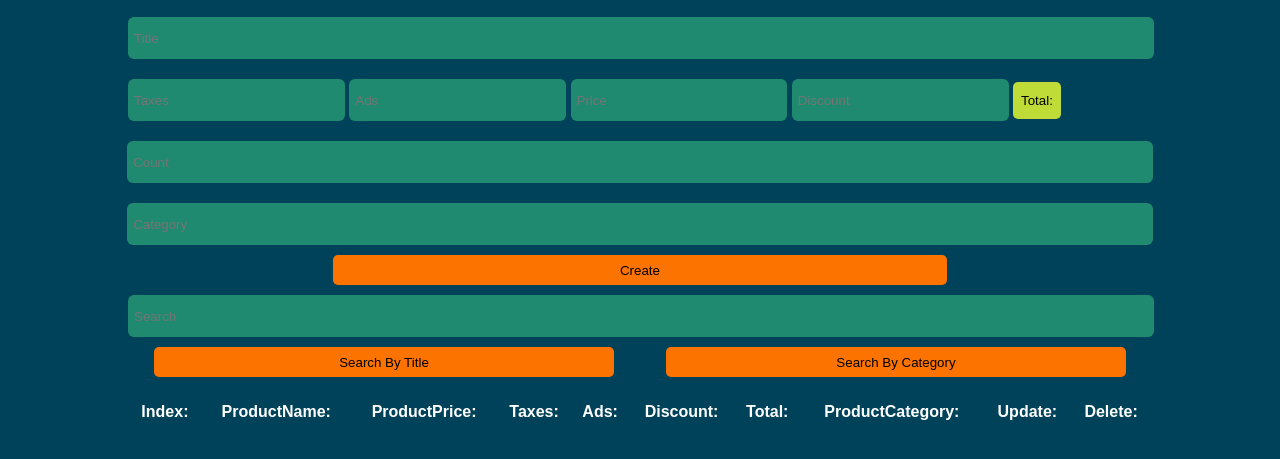
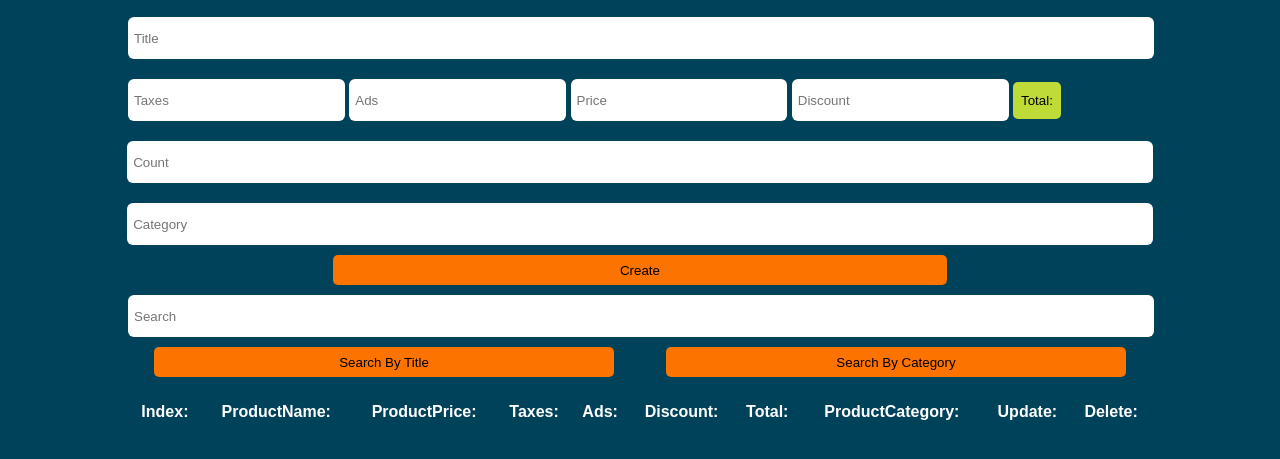
Before and after one commit to Vargriym/vanilla-js-CRUD-app-with-local-storage, a plain HTML site: page index.html in a window 1280 px wide. Shown: the part 59-518 px from the top of the page. Drawn offline with Linux system fonts and the light colour scheme.

Commit message:
Update style.css

```diff
--- a/style.css
+++ b/style.css
@@ -24,11 +24,10 @@ input {
     height: 30px;
     outline: none;
     border: none;
-    background: #1F8A70;
     margin: 10px 0;
     border-radius: 6px;
     padding: 6px;
-    color: #fff;
+    color: #000;
 }
 
 input:focus {
```
